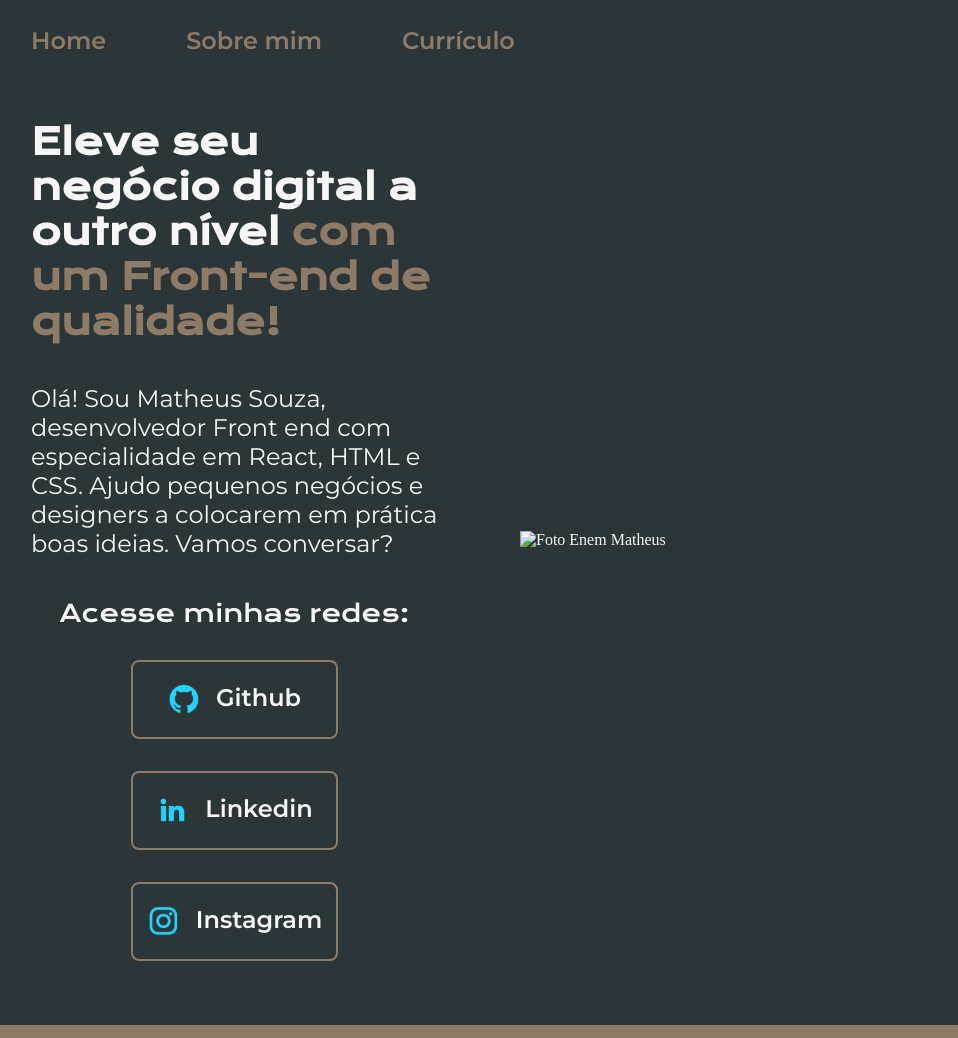
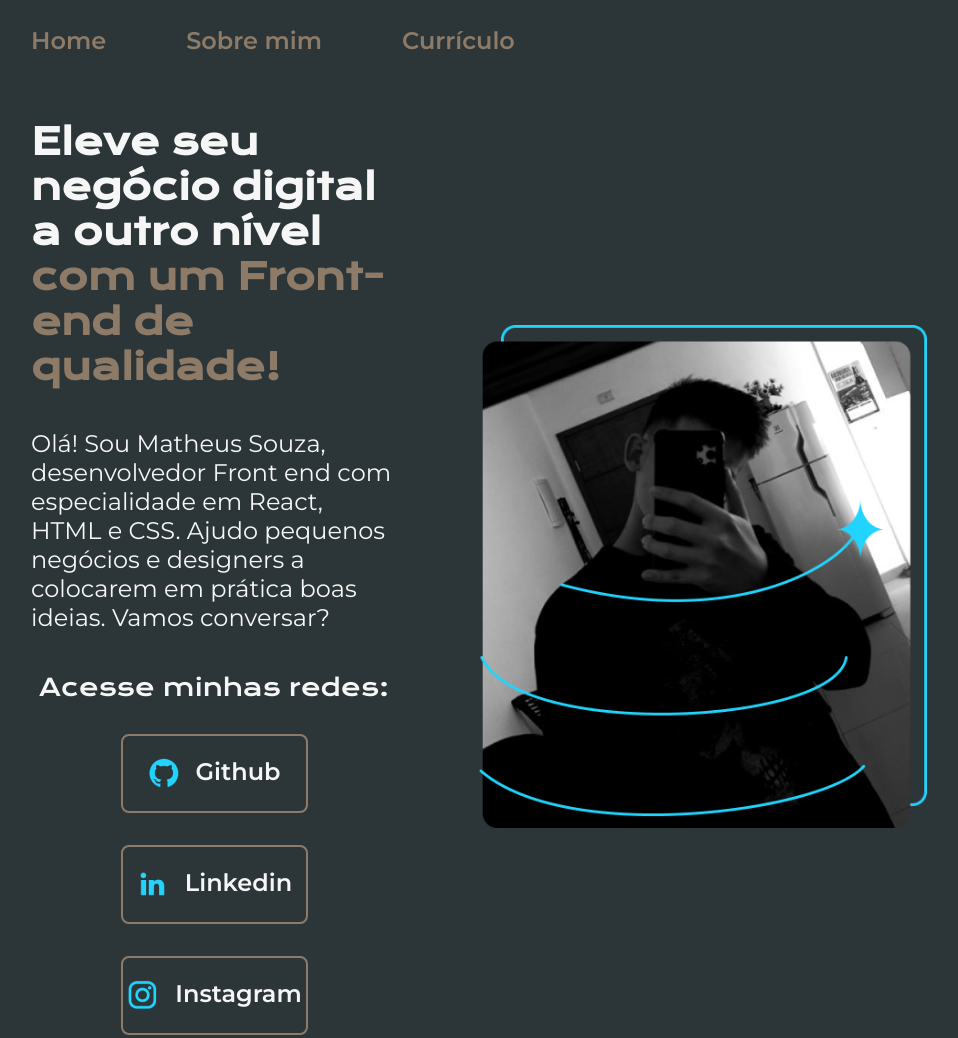
Before and after one commit to MatheusLx7/portfolio, a plain HTML site: page index.html in a window 1280 px wide. Shown: the top 1038 px of the page, without its empty margins (161-1119 px from the left). Drawn offline with nearby package versions, Linux system fonts and the light colour scheme; files whose address does not match are found by name.

Commit message:
Update index.html

```diff
--- a/index.html
+++ b/index.html
@@ -37,7 +37,7 @@
                 </a>
             </div>
         </section>
-        <img class="apresentacao__imagem" src="./Imagens Logo/Imagem (1).png" alt="Foto Enem Matheus">
+        <img class="apresentacao__imagem" src="Imagem (1).png" alt="Foto Enem Matheus">
     </main>
     <footer class="rodape">
         <p>Desenvolvido por Matheus.</p>
```
